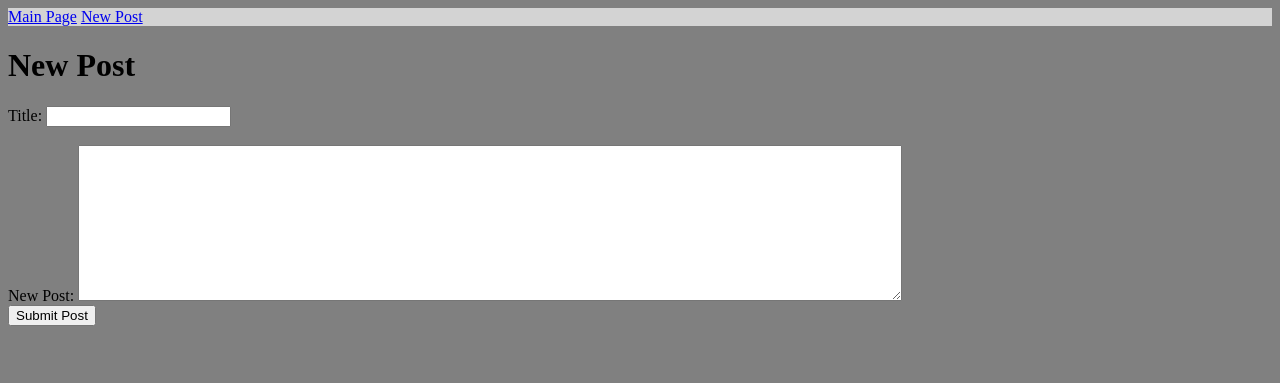
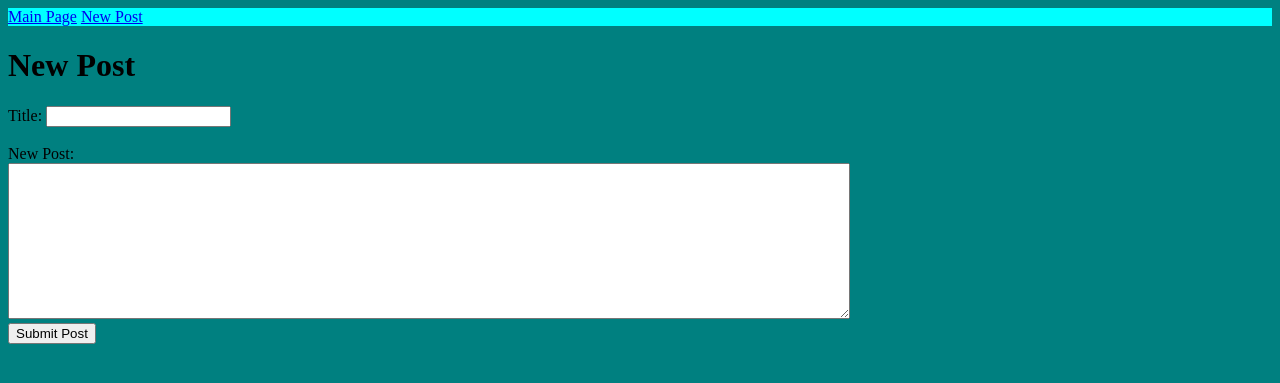
Before and after one commit to DustinRPeterson/blogz, a Flask app: page /newpost in a window 1280 px wide. Shown: the top 383 px of the page. Run offline with Flask 2, Linux system fonts and the light colour scheme.

Commit message:
Look of blog site updated

```diff
--- a/static/style.css
+++ b/static/style.css
@@ -1,11 +1,32 @@
 header {
-    background-color: #d3d3d3;
+    background-color: cyan;
 }
 
 body {
-    background-color: gray;
+    background-color: teal;
 }
 
 li {
     padding: 10px;
 }
+
+.blog-title {
+    text-align: center;
+}
+
+.blog-post {
+    padding-left: 20px;
+    text-align: justify;
+}
+
+.post-error {
+    color: red;
+}
+
+.title-input {
+
+}
+
+.blog-input {
+    padding-left: 20px;
+}
--- a/templates/base.html
+++ b/templates/base.html
@@ -11,7 +11,7 @@
         </header>
 
     </head>
-    <body style='background-color: gray;'>
+    <body>
 
         {% block content %}
         {% endblock %}
--- a/templates/blog.html
+++ b/templates/blog.html
@@ -8,7 +8,7 @@
     <div>
         {% for post in posts %}
         <form method = 'get'>
-            <p class='blog-post'><a href='./blog?id={{post.id}}'>{{post.title}}</a><br>{{post.post}}</p>
+            <h3 class='blog-title'><a href='./blog?id={{post.id}}'>{{post.title}}</a></h3><p class='blog-post'>{{post.post}}</p>
         </form>
         {% endfor %}
     </div>
--- a/templates/newpost.html
+++ b/templates/newpost.html
@@ -5,18 +5,18 @@
 
     {% if valid_post==False %}
     <!--If the post submitted did not include a title or content then display error-->
-    <h2 style='color:red;'>Please enter a title and a post</h2>
+    <h2 class='post-error'>Please enter a title and a post</h2>
     {% endif %}
     <form method='post' action='/add-post'  class="new-post">
         <label>
             Title:
-            <input type="text" name="blog-title" />
+            <input type="text" name="blog-title" class='title-input' />
         </label>
         <br>
         <br>
         <label>
-            New Post:
-            <textarea name="blog-post" rows=10 cols=100></textarea>
+            New Post:<br>
+            <textarea name="blog-post" rows=10 cols=100 class='blog-input'></textarea>
         </label>
         <br>
         <input type='submit' value='Submit Post' />
```
